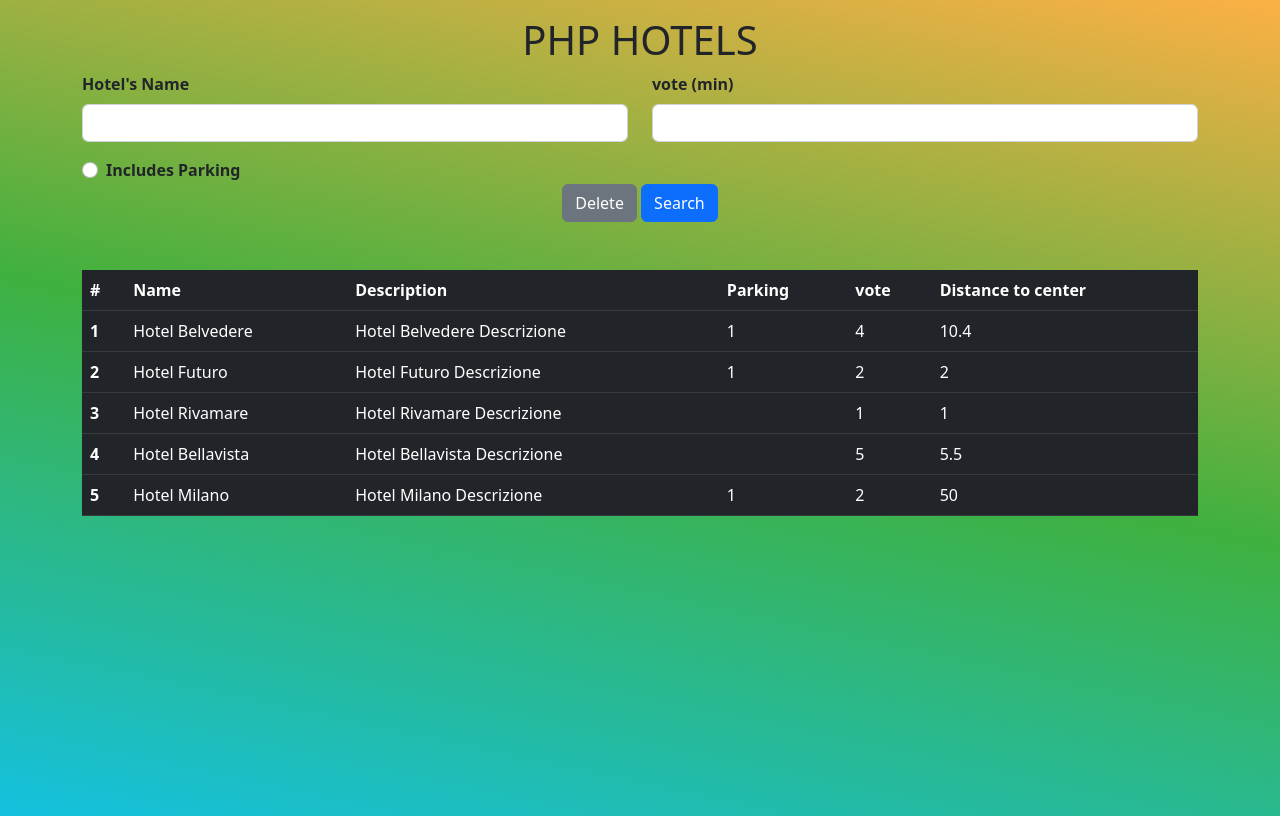
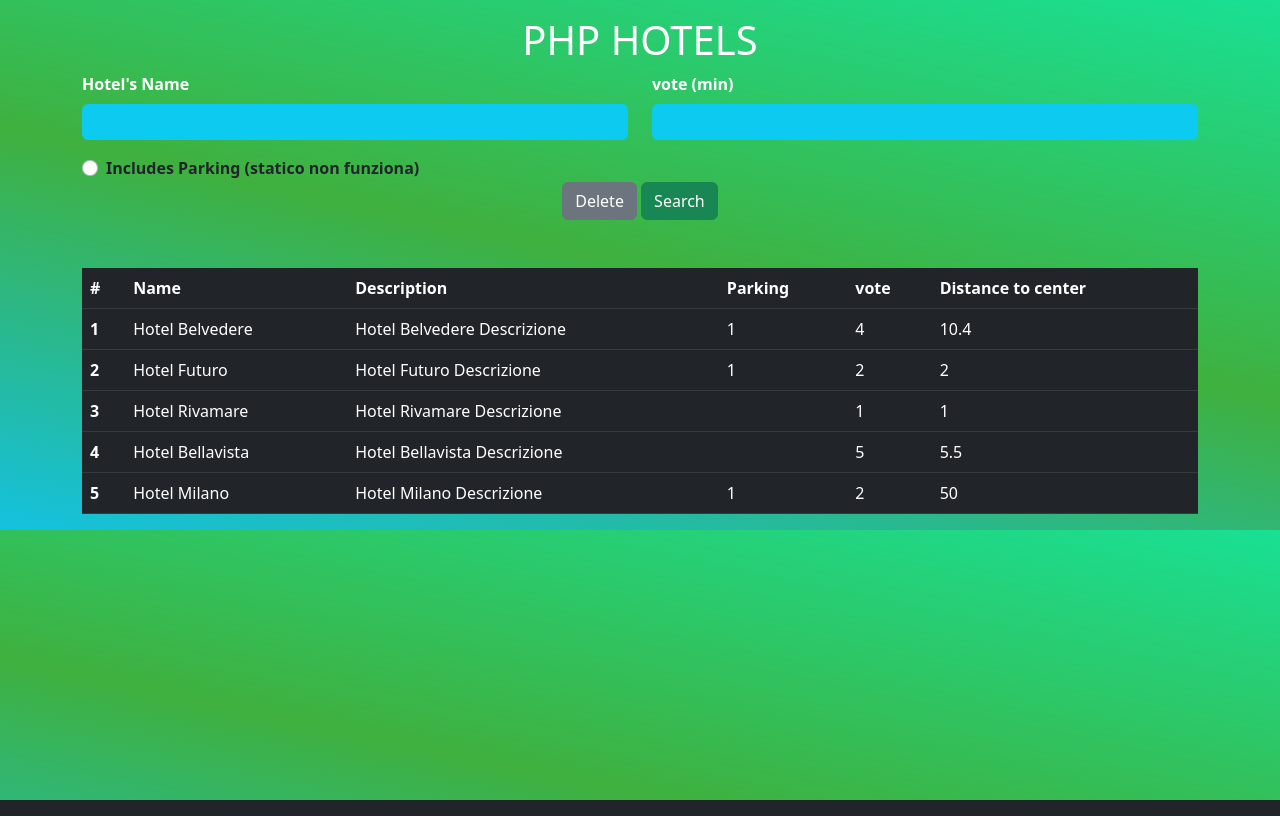
Before and after one commit to marcopisani002/php-hotel, a PHP site: page /hotel.php in a window 1280 px wide. Run offline with PHP 8.4, Linux system fonts and the light colour scheme.

Commit message:
add graphics

```diff
--- a/css/style.css
+++ b/css/style.css
@@ -1,5 +1,4 @@
 body {
-    min-height: 100vh;
-    background: rgb(58, 60, 180);
-    background: linear-gradient(12deg, rgb(20, 193, 223) 0%, rgba(10, 155, 10, 0.786) 50%, rgba(252, 176, 69, 1) 100%);
+
+    background: linear-gradient(12deg, rgb(20, 193, 223) 0%, rgba(10, 155, 10, 0.786) 50%, rgb(25, 224, 148) 100%);
   }
--- a/hotel.php
+++ b/hotel.php
@@ -105,26 +105,26 @@ if ($hasFilters) {
 
 <body>
     <div class="container">
-        <h1 class="text-center mt-3"> PHP HOTELS</h1>
+        <h1 class="text-center mt-3 text-white"> PHP HOTELS</h1>
         <form action="" method="get">
             <div class="row justify-content-center ">
                 <div class="col-6">
                     <div class="mb-3">
-                        <label class="form-label"><strong> Hotel's Name </strong> </label>
-                        <input type="text" class="form-control" name="name" value="<?php echo $_GET["name"] ?? '' ?>">
+                        <label class="form-label text-white "><strong> Hotel's Name </strong> </label>
+                        <input type="text" class="form-control bg-info text-white border-0" name="name" value="<?php echo $_GET["name"] ?? '' ?>">
                     </div>
                     <div class="form-check">
-                        <input class="form-check-input" type="radio" name="flexRadioDefault" id="flexRadioDefault1"
+                        <input class="form-check-input " type="radio" name="flexRadioDefault" id="flexRadioDefault1"
                             name="parking" value="<?php echo $_GET["parking"] ?? '' ?>">
                         <label class="form-check-label" for="flexRadioDefault1">
-                            <strong> Includes Parking </strong></label>
+                            <strong> Includes Parking (statico non funziona) </strong></label>
 
                     </div>
                 </div>
                 <div class="col-6">
                     <div class="mb-3">
-                        <label class="form-label"> <strong> vote (min) </strong></label>
-                        <input type="number" class="form-control" name="vote"
+                        <label class="form-label text-white"> <strong> vote (min) </strong></label>
+                        <input type="number" class="form-control bg-info text-white border-0" name="vote"
                             value="<?php echo $_GET["vote"] ?? '' ?>">
                     </div>
                 </div>
@@ -134,7 +134,7 @@ if ($hasFilters) {
             <div class="text-center">
 
                 <a class="btn btn-secondary" href="hotel.php">Delete</a>
-                <button class="btn btn-primary" type="submit">Search</button>
+                <button class="btn btn-success" type="submit">Search</button>
             </div>
         </form>
 
```
